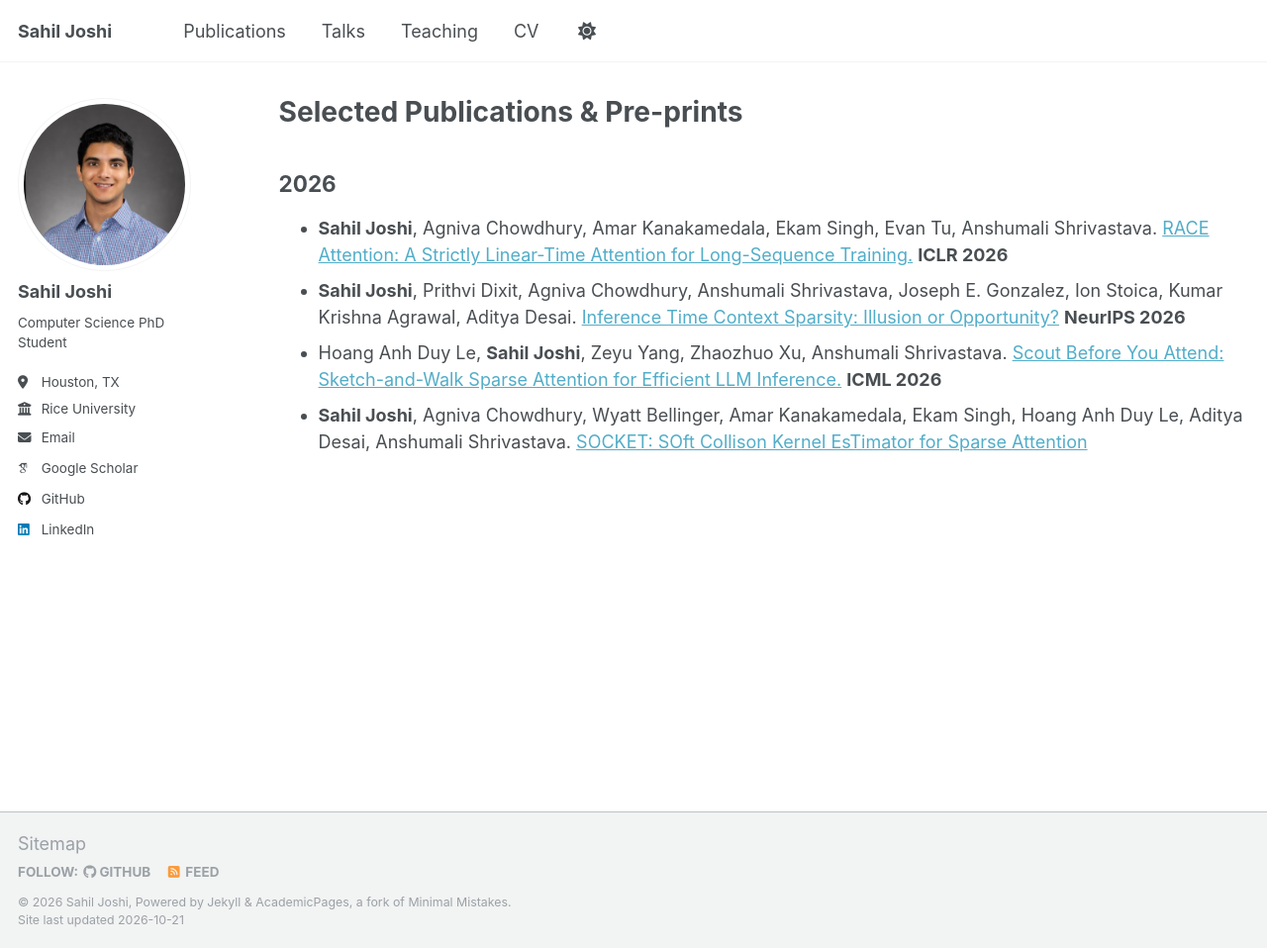
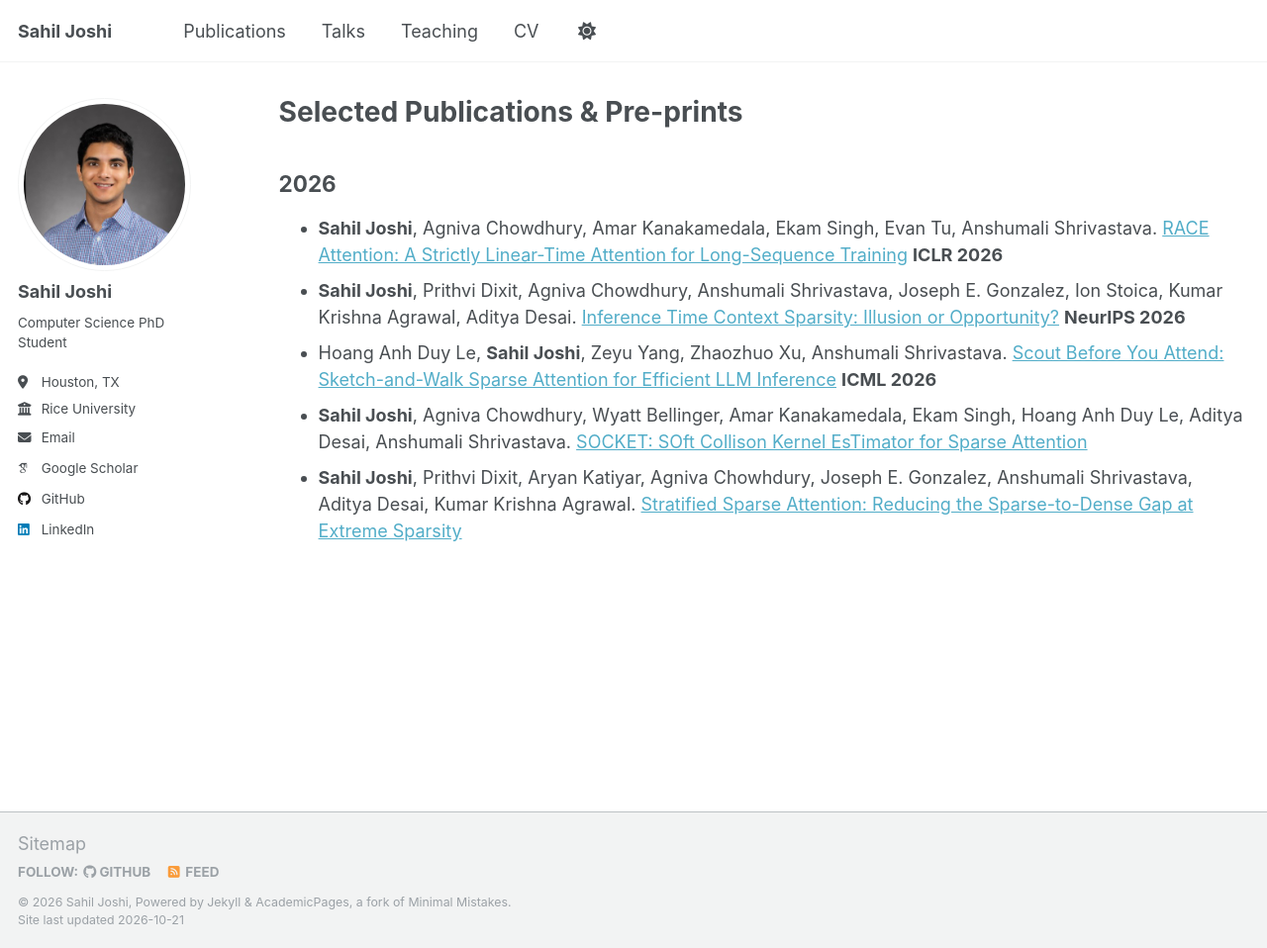
Before and after one commit to sahiljoshi515/sahiljoshi515.github.io, a Jekyll site: the page built from _publications/2009-10-01-paper-title-number-1.md, in a window 1280 px wide and 958 px high. Shown: the whole window at 99% size. Built offline with Jekyll 4.4.1, drawn with Linux system fonts in a browser that asks for light colours; some web fonts are replaced.

Commit message:
Fix links in publication entries for clarity

```diff
--- a/_publications/2009-10-01-paper-title-number-1.md
+++ b/_publications/2009-10-01-paper-title-number-1.md
@@ -9,7 +9,8 @@ redirect_from:
 
 ## 2026
 
-* **Sahil Joshi**, Agniva Chowdhury, Amar Kanakamedala, Ekam Singh, Evan Tu, Anshumali Shrivastava. [RACE Attention: A Strictly Linear-Time Attention for Long-Sequence Training.](https://arxiv.org/abs/2510.04008) **ICLR 2026**
+* **Sahil Joshi**, Agniva Chowdhury, Amar Kanakamedala, Ekam Singh, Evan Tu, Anshumali Shrivastava. [RACE Attention: A Strictly Linear-Time Attention for Long-Sequence Training](https://arxiv.org/abs/2510.04008) **ICLR 2026**
 * **Sahil Joshi**, Prithvi Dixit, Agniva Chowdhury, Anshumali Shrivastava, Joseph E. Gonzalez, Ion Stoica, Kumar Krishna Agrawal, Aditya Desai. [Inference Time Context Sparsity: Illusion or Opportunity?](https://arxiv.org/abs/2605.24168) **NeurIPS 2026**
-* Hoang Anh Duy Le, **Sahil Joshi**, Zeyu Yang, Zhaozhuo Xu, Anshumali Shrivastava. [Scout Before You Attend: Sketch-and-Walk Sparse Attention for Efficient LLM Inference.](https://www.arxiv.org/abs/2602.07397) **ICML 2026**
+* Hoang Anh Duy Le, **Sahil Joshi**, Zeyu Yang, Zhaozhuo Xu, Anshumali Shrivastava. [Scout Before You Attend: Sketch-and-Walk Sparse Attention for Efficient LLM Inference](https://www.arxiv.org/abs/2602.07397) **ICML 2026**
 * **Sahil Joshi**, Agniva Chowdhury, Wyatt Bellinger, Amar Kanakamedala, Ekam Singh, Hoang Anh Duy Le, Aditya Desai, Anshumali Shrivastava. [SOCKET: SOft Collison Kernel EsTimator for Sparse Attention](https://arxiv.org/abs/2602.06283)
+* **Sahil Joshi**, Prithvi Dixit, Aryan Katiyar, Agniva Chowhdury, Joseph E. Gonzalez, Anshumali Shrivastava, Aditya Desai, Kumar Krishna Agrawal. [Stratified Sparse Attention: Reducing the Sparse-to-Dense Gap at Extreme Sparsity](https://arxiv.org/abs/2610.28441)
```
